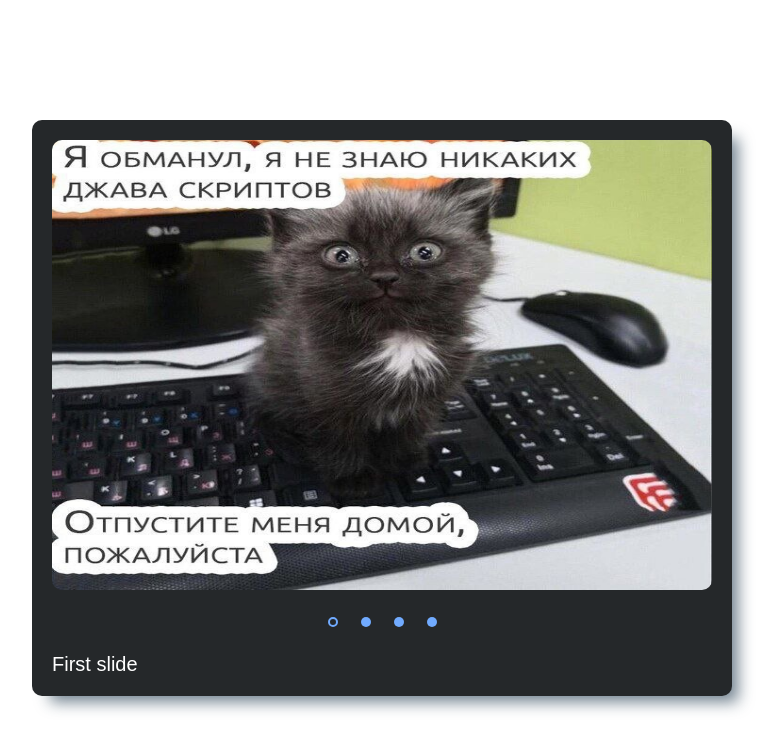
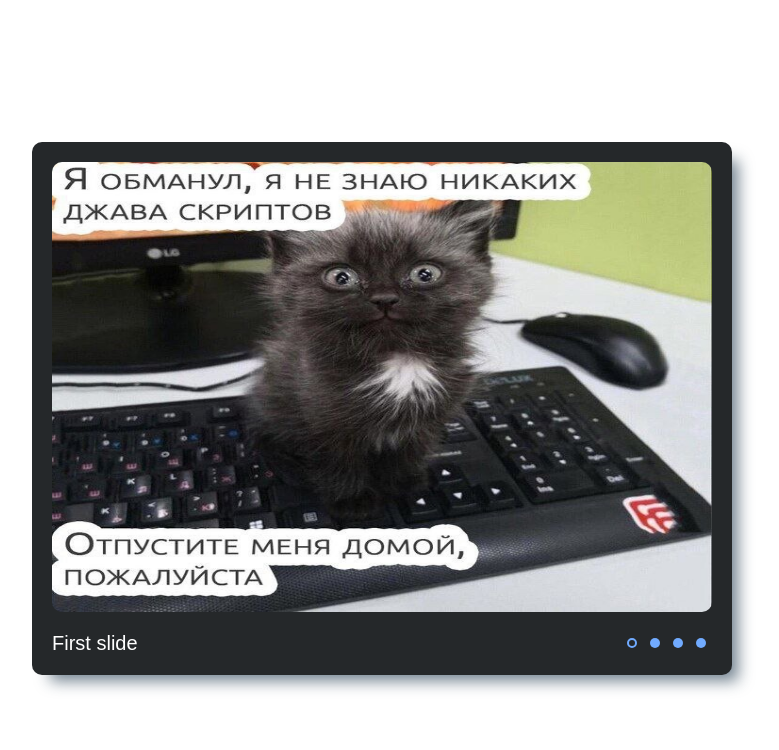
Before and after one commit to StaverLev/cssMemeSlider, a plain HTML site: page cssMemeSlider/index.html in a window 1280 px wide. Shown: the whole page, without its empty margins (258-1037 px from the left). Drawn offline with Linux system fonts and the light colour scheme.

Commit message:
fix: change page layout (Thu, Sep 12, 2024 09:45:58 PM)

```diff
--- a/cssMemeSlider/index.html
+++ b/cssMemeSlider/index.html
@@ -17,6 +17,7 @@
             <img src="./images/meme4.jpg" alt="meme" class="slider__image" />
           </div>
         </div>
+        <div class="slider__bottom">
           <div class="pagination">
             <div class="pagination__item">
               <span class="pagination__dot pagination__dot_selected"></span>
@@ -34,6 +35,7 @@
           <p class="slider__text"></p>
         </div>
       </div>
+    </div>
     <script src="./main.js"></script>
   </body>
 </html>
--- a/cssMemeSlider/style.css
+++ b/cssMemeSlider/style.css
@@ -30,9 +30,15 @@ body {
   gap: 20px;
 }
 
+.slider__bottom {
+  display: flex;
+  justify-content: space-between;
+  width: 100%;
+}
+
 .pagination {
   display: flex;
-  gap: 10px;
+  order: 1;
 }
 
 .pagination__item {
```
Lines whose indentation alone changed are shown as unchanged.
